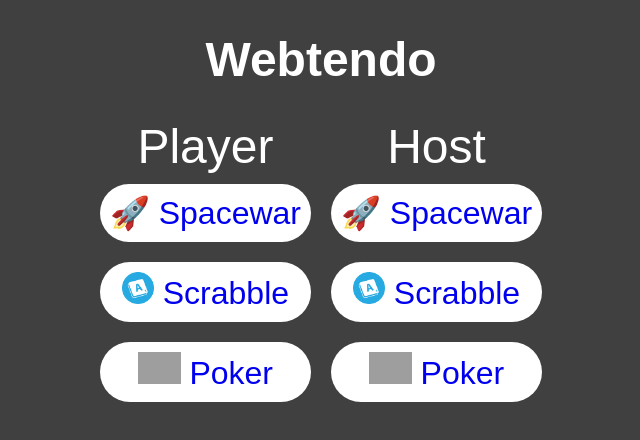
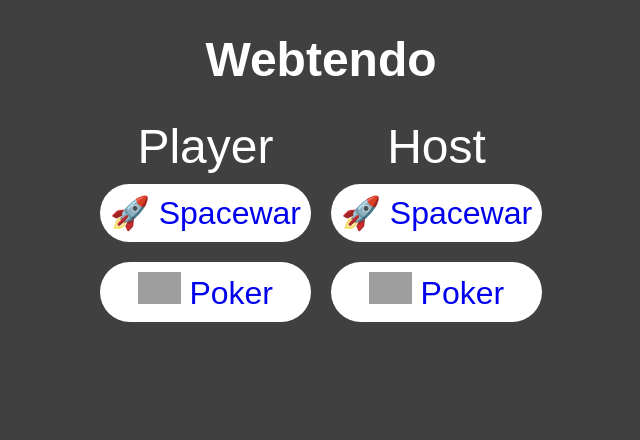
Before and after one commit to 8enmann/webtendo, a website built with webpack: page public/index.html in a window 1280 px wide. Shown: the whole page, without its empty margins (319-959 px from the left). Built offline with nearby package versions, Linux system fonts and the light colour scheme; grey boxes are pictures that could not be loaded; files whose address does not match are found by name.

Commit message:
hide scrabble in the index till its ready

```diff
--- a/public/index.html
+++ b/public/index.html
@@ -19,13 +19,13 @@
     <div class="clients linklist">
       <div class="bigbutton" href="client.html">Player</div>
       <a href="spacewar/client.html"><span class="icon">&#128640;</span> Spacewar</a>
-      <a href="scrabble/client.html"><img class="icon" src="scrabble/assets/scrabble.png" /> Scrabble</a>
+      <a href="scrabble/client.html" style="display:none"><img class="icon" src="scrabble/assets/scrabble.png" /> Scrabble</a>
       <a href="poker/client.html"><img src="https://encrypted-tbn3.gstatic.com/images?q=tbn:ANd9GcTATGiOk4In7CpqzNbjZA7-K7xesBF1hGoLtt4uxcTeP38LjSLl" class="icon"></img> Poker</a>
     </div>
     <div class="hosts linklist">
       <div class="bigbutton" href="host.html">Host</div>
       <a href="spacewar/host.html"><span class="icon">&#128640;</span> Spacewar</a>
-      <a href="scrabble/host.html"><img class="icon" src="scrabble/assets/scrabble.png" /> Scrabble</a>
+      <a href="scrabble/host.html" style="display:none"><img class="icon" src="scrabble/assets/scrabble.png" /> Scrabble</a>
       <a href="poker/host.html"><img src="https://encrypted-tbn3.gstatic.com/images?q=tbn:ANd9GcTATGiOk4In7CpqzNbjZA7-K7xesBF1hGoLtt4uxcTeP38LjSLl" class="icon"></img> Poker</a>
     </div>
   </div>
```
